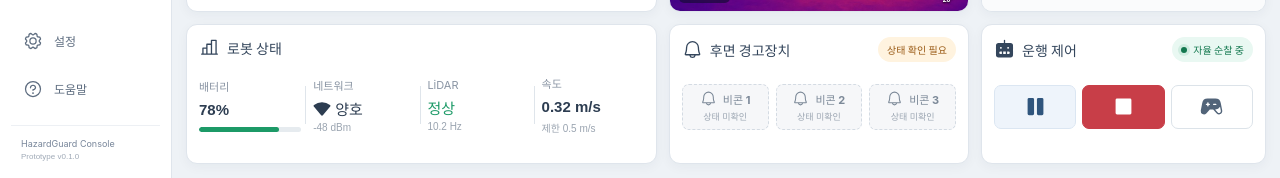
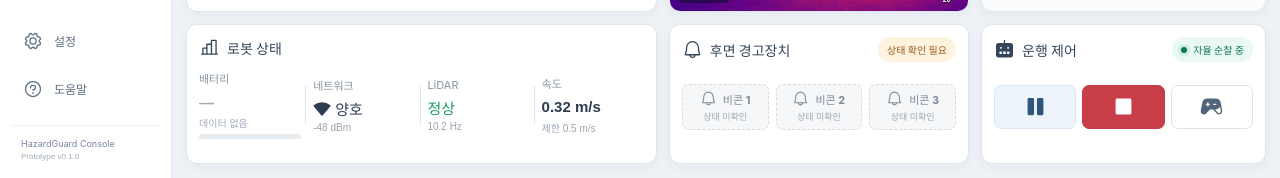
Before and after one commit to RoboLotus/hazard-guard-console, a React (Vite) app in the folder frontend/: page / in a window 1280 px wide. Shown: the part 622-800 px from the top of the page. Built offline with nearby package versions, Linux system fonts and the light colour scheme; no server answers; a web font is replaced by a local one.

Commit message:
feat: Overview에 실측 구동 배터리 상태 표시
- 현재 카드 톤을 유지해 잔량과 전압을 함께 표시
- 저전압 상태에 기존 경고 색상 체계 적용
- 미수신·stale 상태에서 고정 목업값 대신 데이터 없음 표시

```diff
--- /dev/null
+++ b/frontend/src/batteryTelemetry.js
@@ -0,0 +1,30 @@
+export function batteryPresentation(telemetry) {
+  const rawPercent = Number(telemetry?.battery_percent);
+  const rawVoltage = Number(telemetry?.battery_voltage);
+  const available = telemetry?.battery_stale === false
+    && telemetry?.battery_percent != null
+    && Number.isFinite(rawPercent);
+  if (!available) {
+    return {
+      available: false,
+      percent: null,
+      percentLabel: "—",
+      voltageLabel: "데이터 없음",
+      meterWidth: 0,
+      level: "unavailable",
+    };
+  }
+
+  const percent = Math.round(Math.min(100, Math.max(0, rawPercent)));
+  return {
+    available: true,
+    percent,
+    percentLabel: `${percent}%`,
+    voltageLabel: telemetry?.battery_voltage != null
+      && Number.isFinite(rawVoltage) && rawVoltage > 0
+      ? `${rawVoltage.toFixed(1)} V`
+      : "전압 수신 중",
+    meterWidth: percent,
+    level: percent <= 20 ? "danger" : percent <= 35 ? "warning" : "normal",
+  };
+}
--- a/frontend/src/pages/Overview.jsx
+++ b/frontend/src/pages/Overview.jsx
@@ -18,6 +18,7 @@ import {
 import rgbFeed from "../assets/industrial-rgb.webp";
 import thermalFeed from "../assets/industrial-thermal.webp";
 import MapPanel from "../components/MapPanel.jsx";
+import { batteryPresentation } from "../batteryTelemetry.js";
 import { beaconSlots, incidentMapMarkers } from "../incidents.js";
 import {
   LiveImage,
@@ -122,14 +123,21 @@ function OperationControlCard({ patrolState, controllerEnabled, onTogglePatrol,
 }
 
 function RobotStatusCard({ telemetry }) {
-  const battery = Math.round(telemetry?.battery_percent ?? 78);
+  const battery = batteryPresentation(telemetry);
   const networkGood = (telemetry?.network_quality ?? "good") === "good";
   const lidarNormal = (telemetry?.lidar_status ?? "normal") === "normal";
   return (
     <article className="dock-block telemetry">
       <div className="dock-title"><ChartBar size={18} /><span>로봇 상태</span></div>
       <div className="telemetry-grid">
-        <div><span>배터리</span><strong>{battery}%</strong><div className="meter"><i style={{ width: `${battery}%` }} /></div></div>
+        <div className={battery.available ? "" : "telemetry-unavailable"}>
+          <span>배터리</span>
+          <strong>{battery.percentLabel}</strong>
+          <small>{battery.voltageLabel}</small>
+          <div className={`meter ${battery.level}`}>
+            <i style={{ width: `${battery.meterWidth}%` }} />
+          </div>
+        </div>
         <div><span>네트워크</span><strong><WifiHigh size={17} weight="fill" /> {networkGood ? "양호" : "불안정"}</strong><small>{telemetry?.network_rssi_dbm ?? -48} dBm</small></div>
         <div><span>LiDAR</span><strong className={lidarNormal ? "healthy" : ""}>{lidarNormal ? "정상" : "확인 필요"}</strong><small>{(telemetry?.lidar_hz ?? 10.2).toFixed(1)} Hz</small></div>
         <div><span>속도</span><strong>{(telemetry?.speed_mps ?? 0.32).toFixed(2)} m/s</strong><small>제한 0.5 m/s</small></div>
--- a/frontend/src/styles.css
+++ b/frontend/src/styles.css
@@ -263,6 +263,10 @@ body { margin: 0; min-width: 1100px; min-height: 100vh; background: #eef2f6; -we
 .telemetry-grid small { color: #9aa4b0; font: 500 clamp(10px, .4vw, 11px) "Pretendard Variable", Pretendard, sans-serif; }
 .meter { height: clamp(5px, .3vw, 7px); margin-top: 4px; background: #e6ebef; border-radius: 4px; overflow: hidden; }
 .meter i { height: 100%; display: block; background: var(--success); border-radius: 4px; }
+.meter.warning i { background: var(--warning); }
+.meter.danger i { background: var(--danger); }
+.telemetry-grid .telemetry-unavailable strong,
+.telemetry-grid .telemetry-unavailable small { color: #a2acb7; }
 .mock-badge { margin-left: auto; padding: 4px 7px; color: #756595; background: #f2eef8; border-radius: 8px; font: 700 clamp(9px, .38vw, 11px) "Pretendard Variable", Pretendard, sans-serif; }
 .device-row { display: grid; grid-template-columns: repeat(3, 1fr); gap: clamp(7px, .45vw, 11px); }
 .device-row button { min-width: 0; height: clamp(46px, 3.2vw, 54px); padding: 5px; display: grid; grid-template-columns: auto auto; align-items: center; justify-content: center; gap: 2px 6px; color: #7c8998; background: #f6f7f9; border: 1px dashed #d4dbe3; border-radius: 7px; font-size: clamp(11px, .46vw, 12px); cursor: not-allowed; opacity: 1; }
```
Also changed, not shown: 1 other file (tests, documents, lock files or other folders).
